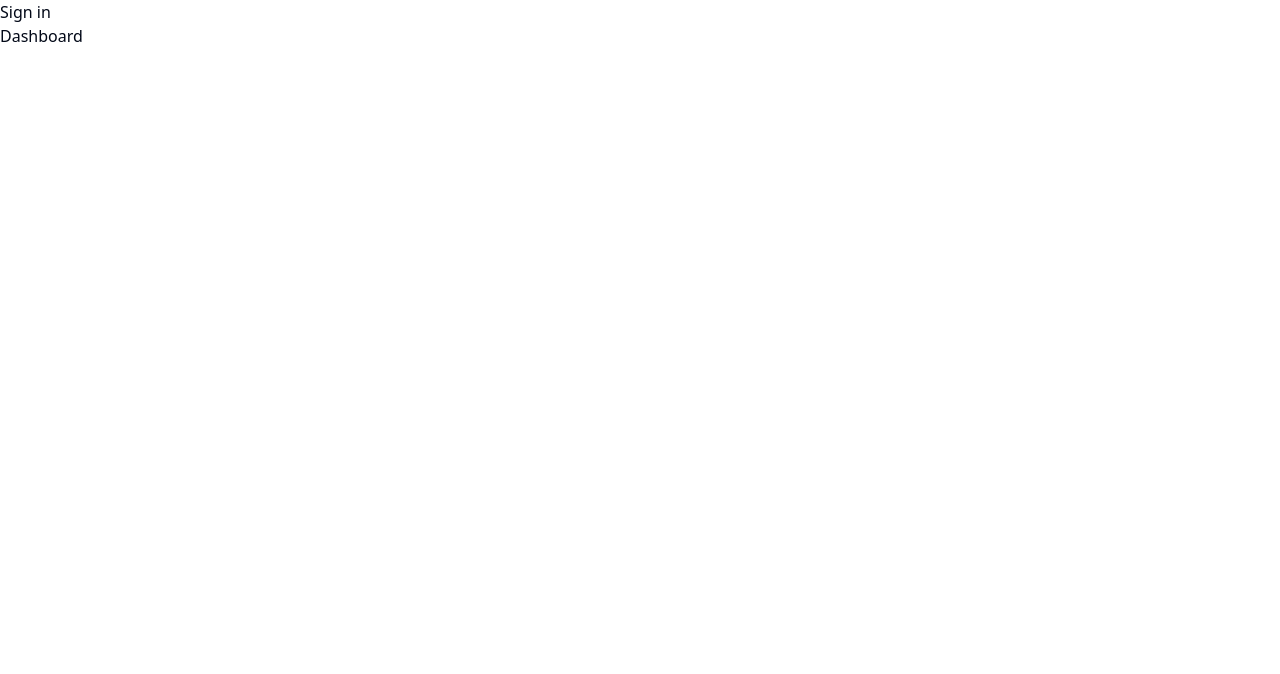
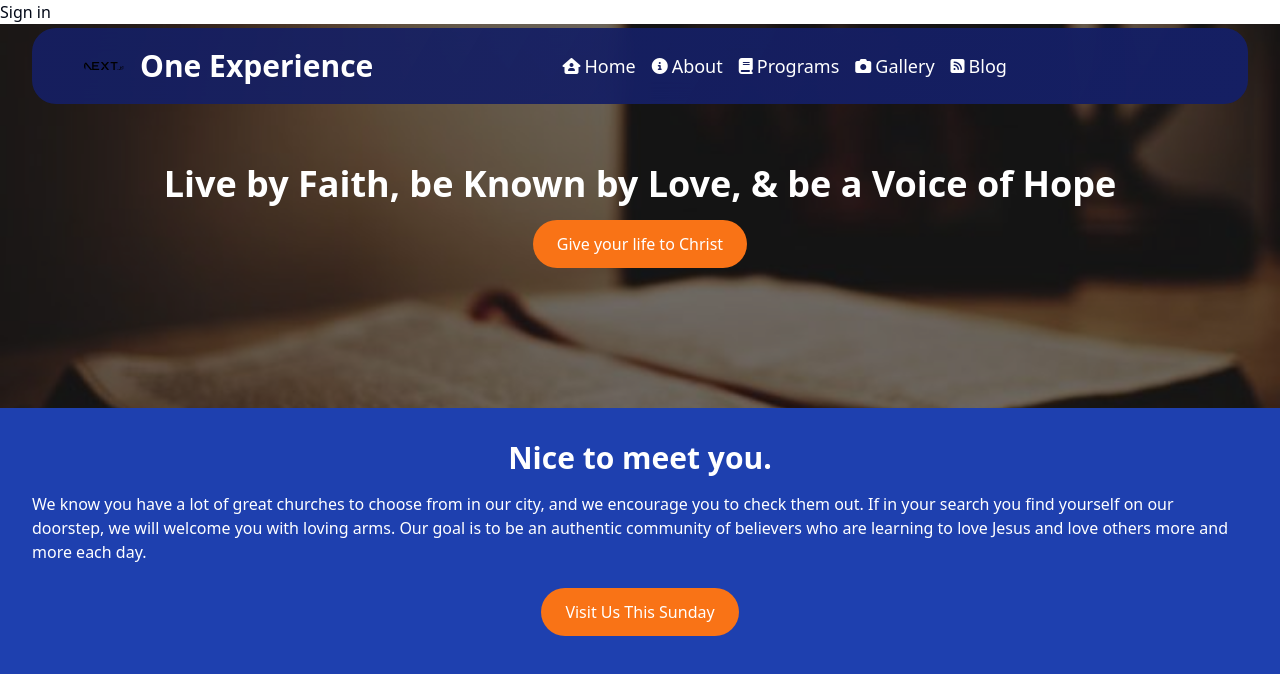
Before and after one commit to Peter-Jamugisa/clerk-setup, a Next.js app: page /home in a window 1280 px wide. Shown: the top 674 px of the page. Built offline with nearby package versions, Linux system fonts and the light colour scheme; no server answers.

Commit message:
Update page.tsx

```diff
--- a/app/home/page.tsx
+++ b/app/home/page.tsx
@@ -1,9 +1,16 @@
 import React from 'react'
+import HomeDashboard from "@/components/homedashboard";
+import NavBar from '@/components/ui/Navbar';
 
-function Dashboard() {
+function Home() {
   return (
-    <div>Dashboard</div>
+    <div>
+      <NavBar/>
+      <div>
+        <HomeDashboard/>
+      </div>
+    </div>
   )
 }
 
-export default Dashboard
+export default Home
```
